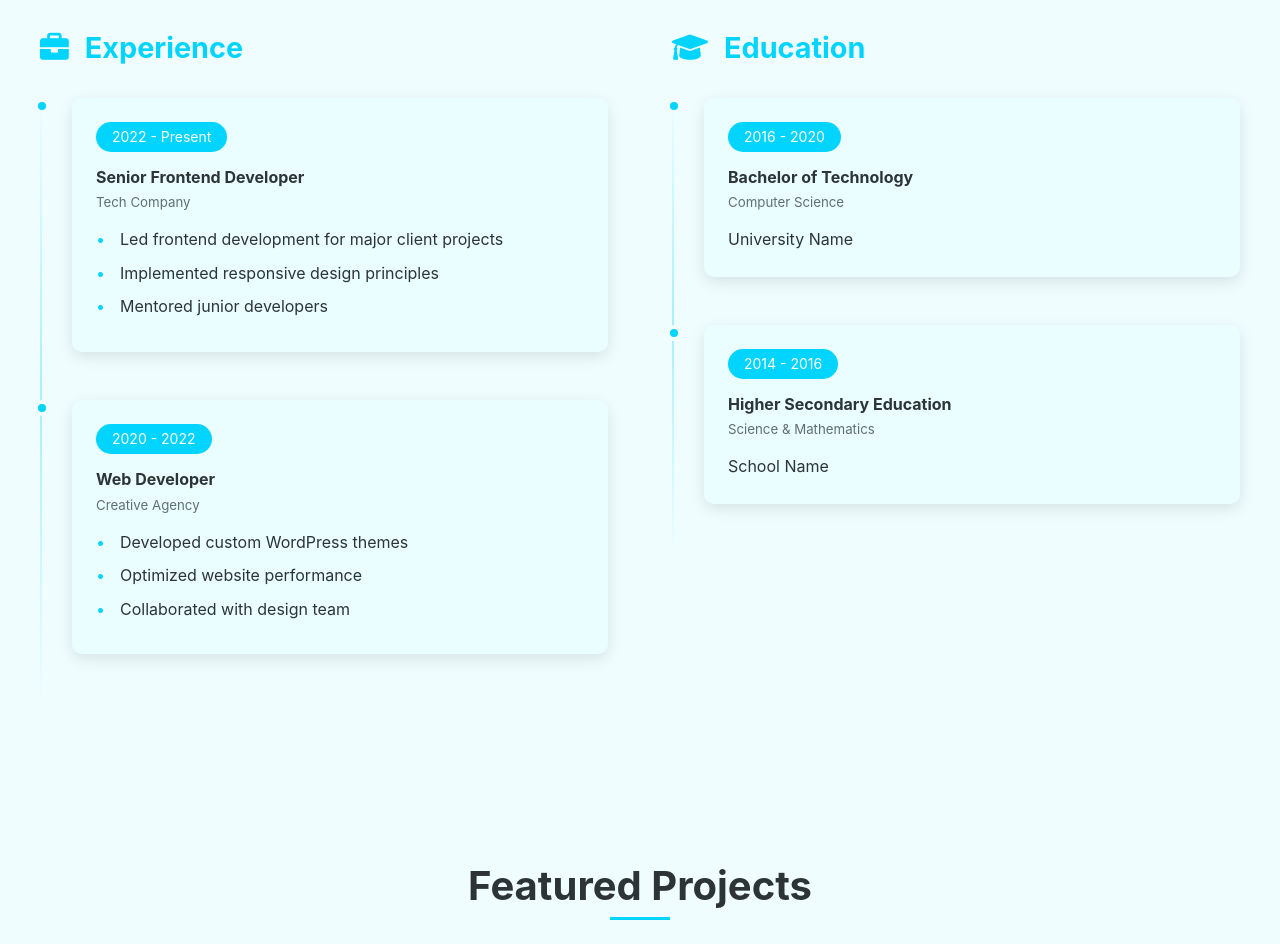
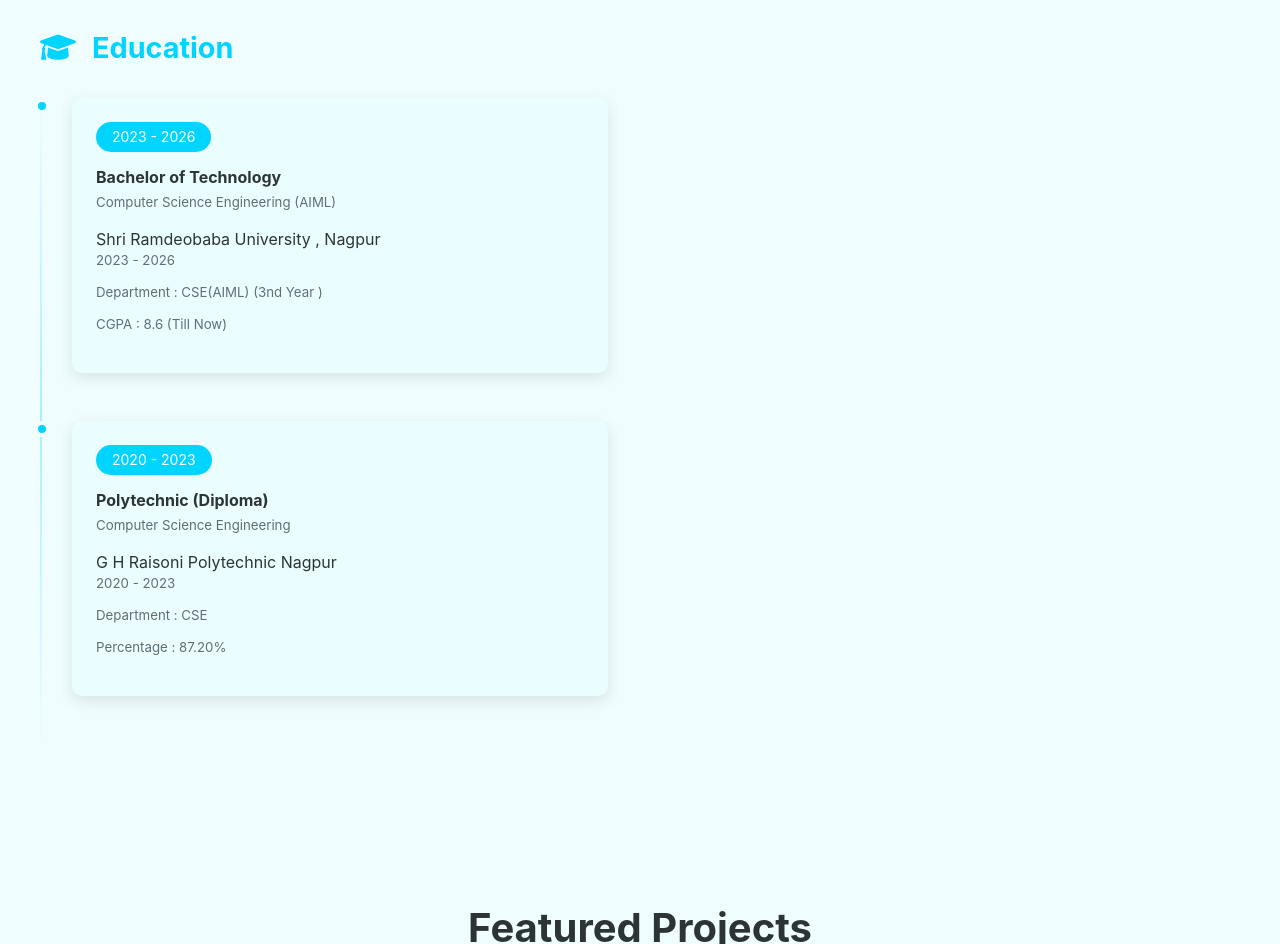
Before and after one commit to Niyar07/Portfolio, a plain HTML site: page Portfolio_web/index.html in a window 1280 px wide. Shown: the part 1500-2444 px from the top of the page. Drawn offline with Linux system fonts and the light colour scheme.

Commit message:
Update in resume section add Engineering and Poly section

```diff
--- a/Portfolio_web/index.html
+++ b/Portfolio_web/index.html
@@ -95,7 +95,7 @@
 
             <div class="timeline-container">
                 <div class="timeline-wrapper">
-                    <!-- Experience Timeline -->
+                    <!-- Experience Timeline
                     <div class="timeline-section">
                         <h3 class="timeline-title">
                             <i class="fas fa-briefcase"></i>
@@ -131,7 +131,7 @@
                                 </div>
                             </div>
                         </div>
-                    </div>
+                    </div> -->
 
                     <!-- Education Timeline -->
                     <div class="timeline-section">
@@ -144,20 +144,26 @@
                             <div class="timeline-item">
                                 <div class="timeline-dot"></div>
                                 <div class="timeline-content">
-                                    <div class="timeline-date">2016 - 2020</div>
+                                    <div class="timeline-date">2023 - 2026</div>
                                     <h4>Bachelor of Technology</h4>
-                                    <h5>Computer Science</h5>
-                                    <p>University Name</p>
+                                    <h5>Computer Science Engineering (AIML)</h5>
+                                    <p>Shri Ramdeobaba University , Nagpur</p>
+                                    <h5>2023 - 2026</h5>
+                                    <h5>Department : CSE(AIML) (3nd Year )</h5>
+                                    <h5>CGPA : 8.6 (Till Now)</h5>
                                 </div>
                             </div>
 
                             <div class="timeline-item">
                                 <div class="timeline-dot"></div>
                                 <div class="timeline-content">
-                                    <div class="timeline-date">2014 - 2016</div>
-                                    <h4>Higher Secondary Education</h4>
-                                    <h5>Science & Mathematics</h5>
-                                    <p>School Name</p>
+                                    <div class="timeline-date">2020 - 2023</div>
+                                    <h4>Polytechnic (Diploma)</h4>
+                                    <h5>Computer Science Engineering</h5>
+                                    <p>G H Raisoni Polytechnic Nagpur</p>
+                                    <h5>2020 - 2023</h5>
+                                    <h5>Department : CSE</h5>
+                                    <h5>Percentage : 87.20% </h5>
                                 </div>
                             </div>
                         </div>
```
